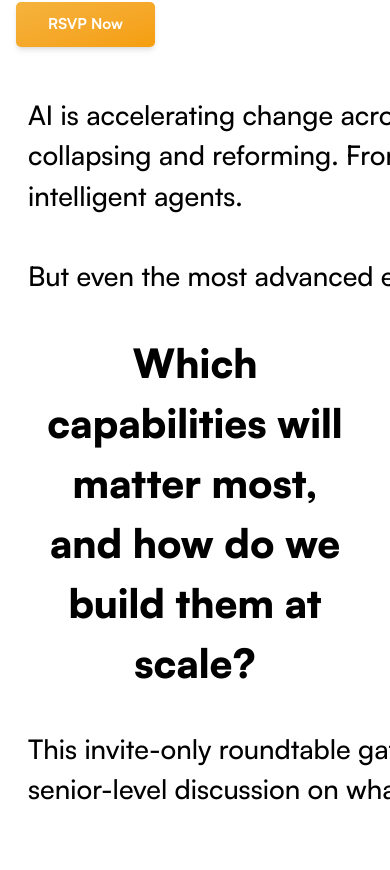
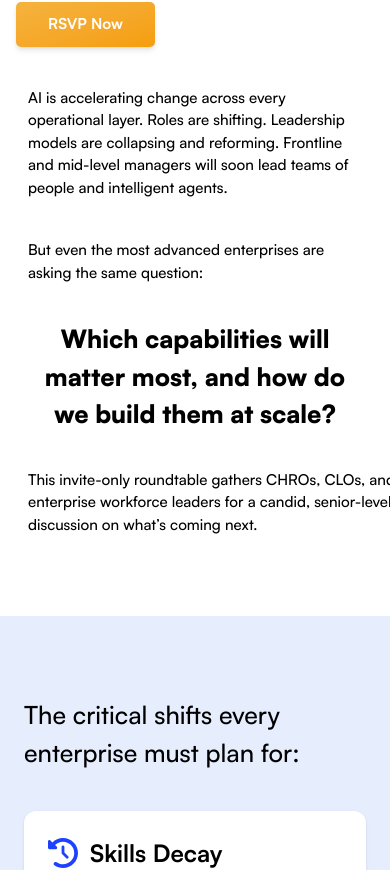
Before and after one commit to ujjwalanand678/simolilearn_task, a Next.js app: page / in a window 390 px wide. Shown: the part 524-1394 px from the top of the page. Built offline with nearby package versions, Linux system fonts and the light colour scheme.

Commit message:
textcontent fixed for mobile responsiveness

```diff
--- a/src/components/TextContent.jsx
+++ b/src/components/TextContent.jsx
@@ -2,10 +2,10 @@ import React from "react";
 
 const TextContent = () => {
   return (
-    <section className="mx-auto max-w-7xl px-7 py-2 text-black font-satoshi">
+    <section className="mx-auto max-w-7xl px-7 lg:py-2 text-black font-satoshi">
 
       {/* Top paragraph */}
-      <p className="text-[27px] w-[1240px] font-[500]">
+      <p className="text-[15px] lg:text-[27px] lg:w-[1240px] font-[500]">
         AI is accelerating change across every operational layer. Roles are
         shifting. Leadership models are collapsing and reforming. Frontline
         and mid-level managers will soon lead teams of people and intelligent
@@ -14,19 +14,19 @@ const TextContent = () => {
 
       <div className="h-10" />
 
-      <p className="text-[27px] w-[1240px] font-[500]">
+      <p className="text-[15px] lg:text-[27px] lg:w-[1240px] font-[500]">
         But even the most advanced enterprises are asking the same question:
       </p>
 
       {/* Big bold question */}
-      <h2 className="my-9 text-center text-[40px]  font-[900] ">
+      <h2 className="my-9 px-4 text-center text-[25px] lg:text-[40px] lg:px-60  font-[900] ">
         Which capabilities will matter most,
-        <br />
+
         and how do we build them at scale?
       </h2>
 
       {/* Bottom paragraph */}
-      <p className="text-[27px] w-[1240px] font-[500]">
+      <p className="text-[15px] w-[385px] lg:text-[27px] lg:w-[1240px] font-[500]">
         This invite-only roundtable gathers CHROs, CLOs, and enterprise
         workforce leaders for a candid, senior-level discussion on what’s
         coming next.
```
